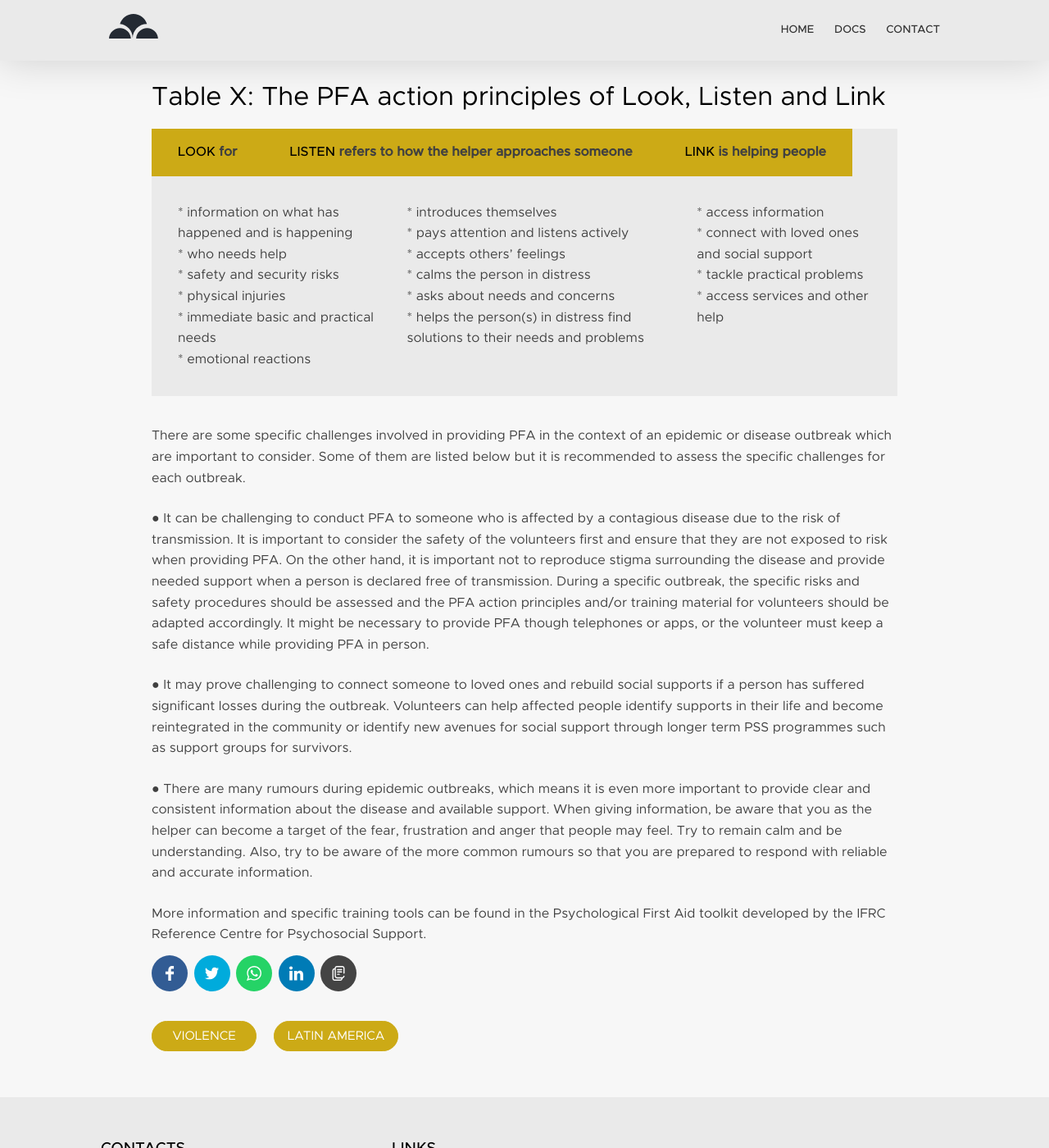
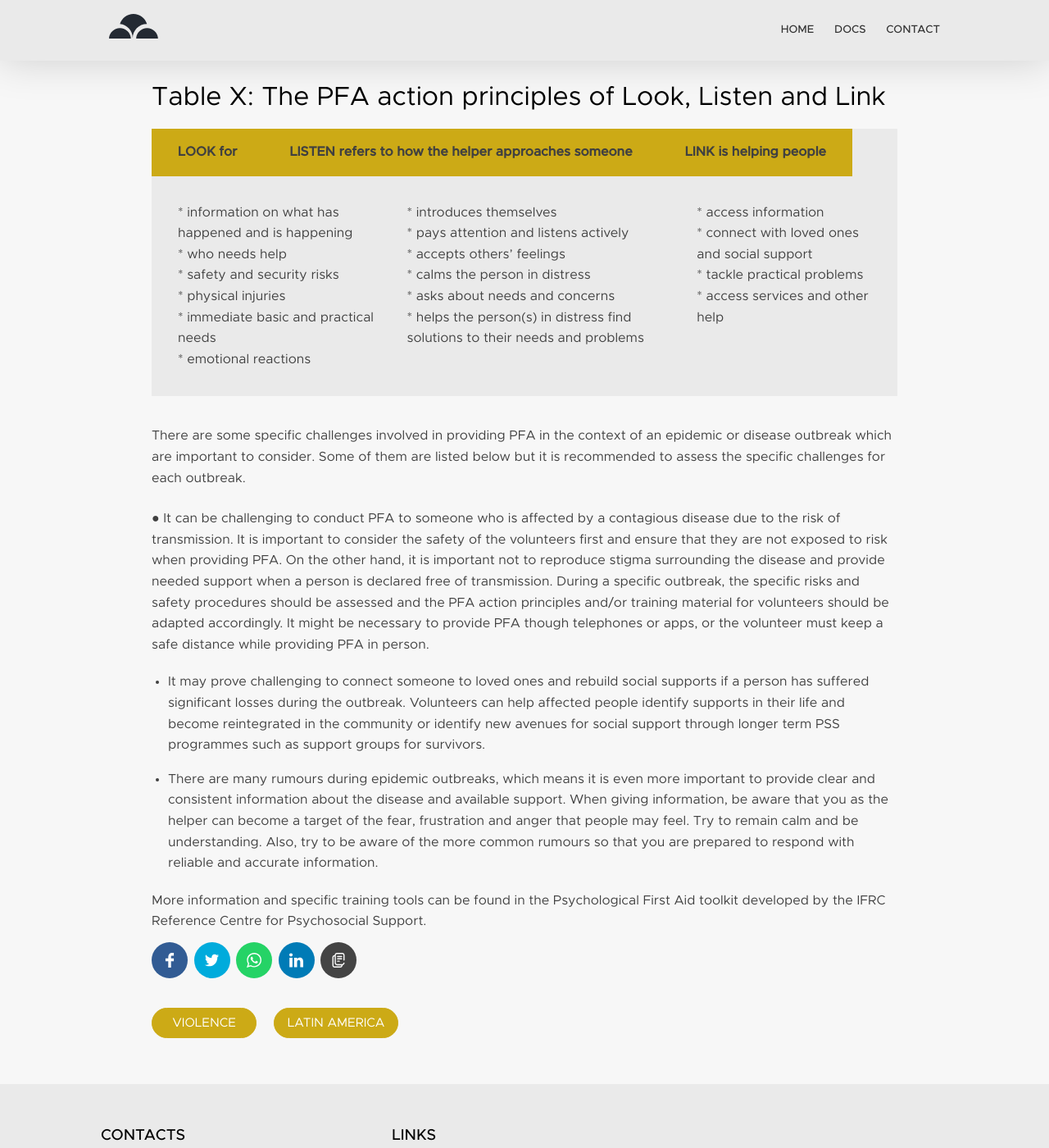
Before and after one commit to Julialhuillery/poc, a Jekyll site: the page built from _docs/4-the-pfa-action.md, in a window 1280 px wide and 1400 px high. Shown: the whole window at 82% size. Built offline with Jekyll 4.4.1, drawn with Linux system fonts in a browser that asks for light colours; our own code applies the rules of GitHub Pages for plain Markdown files.

```diff
--- a/_docs/4-the-pfa-action.md
+++ b/_docs/4-the-pfa-action.md
@@ -1,27 +1,22 @@
 ---
 layout: page
-permalink: /the-pfa-action/
+permalink: "/the-pfa-action/"
 categories:
-  - Violence
-  - Latin America
+- Violence
+- Latin America
+
 ---
-
 # Table X: The PFA action principles of Look, Listen and Link
 
-| **LOOK** for          | **LISTEN** refers to how the helper approaches someone | **LINK** is   helping people |
-| --------------------- | ------------------------------------------------------ | -----------------------------|
+| LOOK for | LISTEN refers to how the helper approaches someone | LINK is   helping people |
+| --- | --- | --- |
 | * information on what has happened and is happening<br> * who needs help<br> * safety and security risks<br>  * physical injuries<br> * immediate basic and   practical needs<br>  * emotional reactions | * introduces themselves<br> * pays attention and listens actively<br> * accepts others’ feelings<br> * calms the person in distress<br>  * asks about needs and concerns<br>  * helps the person(s) in distress find solutions to their needs and problems | * access information<br> *  connect with loved ones and social support<br>  * tackle practical problems<br>  * access services and other help |
 
 There are some specific challenges involved in providing PFA in the context of an epidemic or disease outbreak which are important to consider. Some of them are listed below but it is recommended to assess the specific challenges for each outbreak.
 
-
-
 ●       It can be challenging to conduct PFA to someone who is affected by a contagious disease due to the risk of transmission. It is important to consider the safety of the volunteers first and ensure that they are not exposed to risk when providing PFA. On the other hand, it is important not to reproduce stigma surrounding the disease and provide needed support when a person is declared free of transmission. During a specific outbreak, the specific risks and safety procedures should be assessed and the PFA action principles and/or training material for volunteers should be adapted accordingly. It might be necessary to provide PFA though telephones or apps, or the volunteer must keep a safe distance while providing PFA in person.
 
-●       It may prove challenging to connect someone to loved ones and rebuild social supports if a person has suffered significant losses during the outbreak. Volunteers can help affected people identify supports in their life and become reintegrated in the community or identify new avenues for social support through longer term PSS programmes such as support groups for survivors.
-
-●       There are many rumours during epidemic outbreaks, which means it is even more important to provide clear and consistent information about the disease and available support. When giving information, be aware that you as the helper can become a target of the fear, frustration and anger that people may feel. Try to remain calm and be understanding. Also, try to be aware of the more common rumours so that you are prepared to respond with reliable and accurate information.
-
-
+* It may prove challenging to connect someone to loved ones and rebuild social supports if a person has suffered significant losses during the outbreak. Volunteers can help affected people identify supports in their life and become reintegrated in the community or identify new avenues for social support through longer term PSS programmes such as support groups for survivors.
+*  There are many rumours during epidemic outbreaks, which means it is even more important to provide clear and consistent information about the disease and available support. When giving information, be aware that you as the helper can become a target of the fear, frustration and anger that people may feel. Try to remain calm and be understanding. Also, try to be aware of the more common rumours so that you are prepared to respond with reliable and accurate information.
 
 More information and specific training tools can be found in the Psychological First Aid toolkit developed by the IFRC Reference Centre for Psychosocial Support.
```
